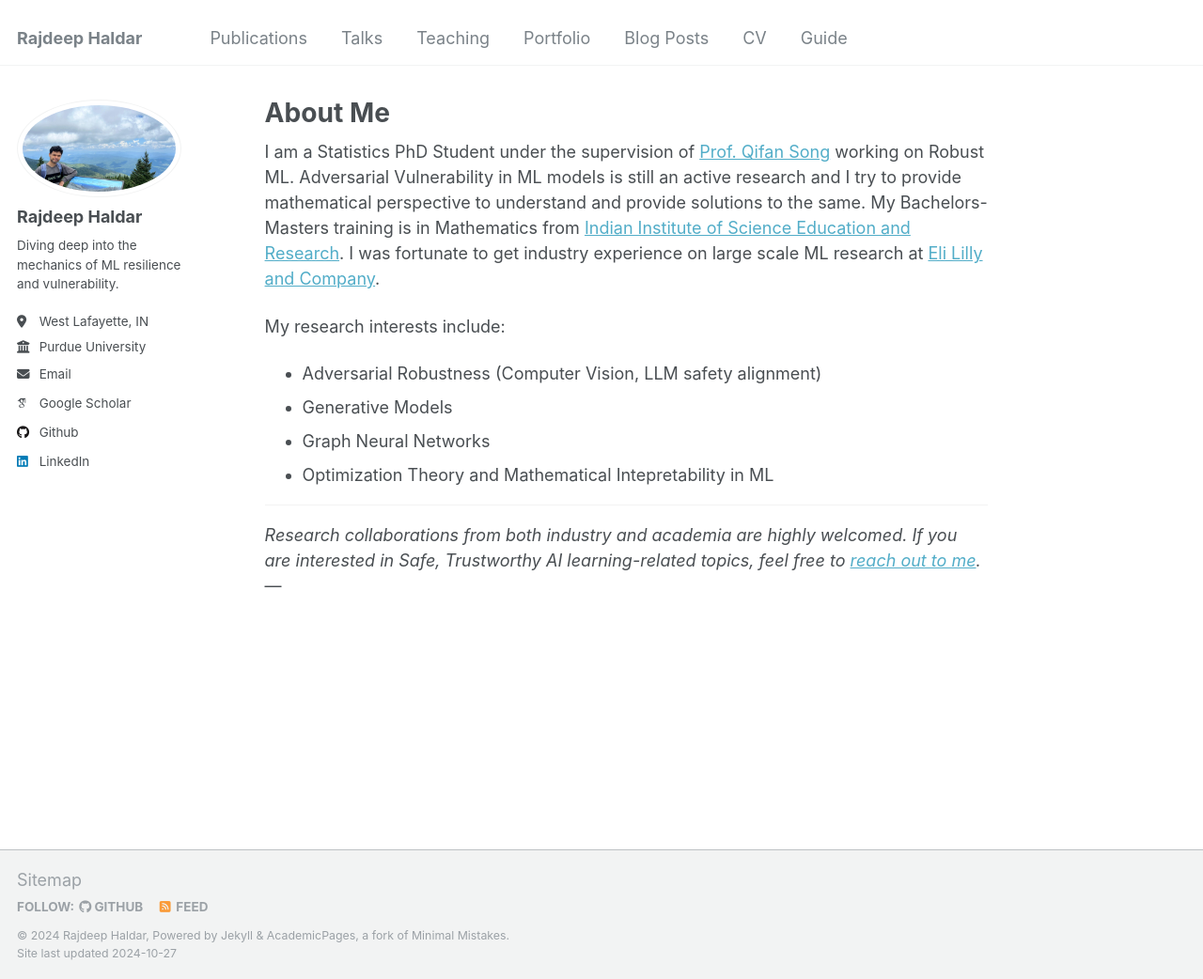
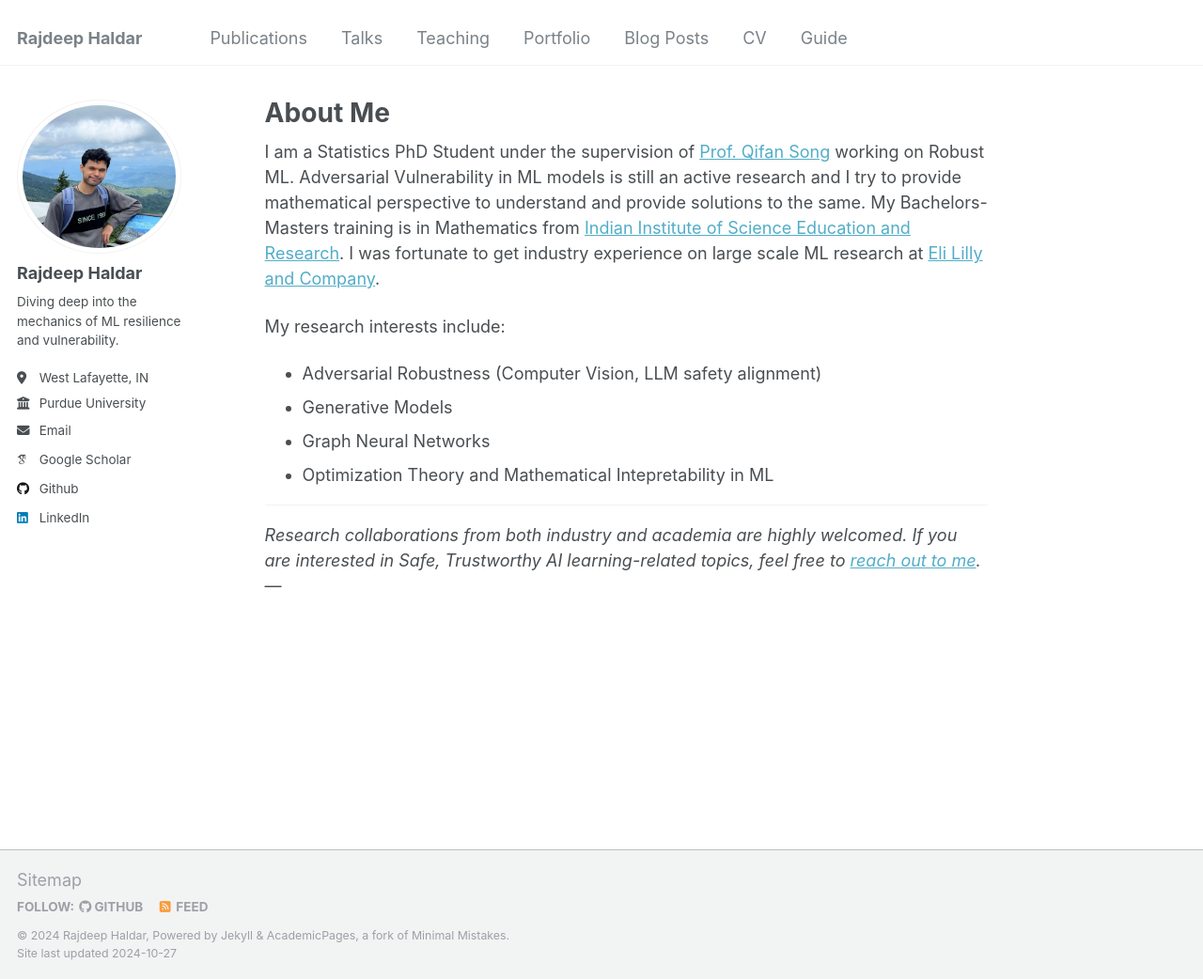
Before and after one commit to rhaldarpurdue/rhaldarpurdue.github.io, a Jekyll site: the page built from _pages/about.md, in a window 1280 px wide and 1042 px high. Shown: the whole window at 94% size. Built offline with Jekyll 4.4.1, drawn with Linux system fonts in a browser that asks for light colours; some web fonts are replaced.

Commit message:
Update _config.yml

```diff
--- a/_config.yml
+++ b/_config.yml
@@ -21,7 +21,7 @@ repository               : "rhaldarpurdue/rhaldarpurdue.github.io"
 #               Additional customization can be done by editing /_includes/author-profile.html
 author:
   # Biographic information
-  avatar           : "bio_image.jpg"
+  avatar           : "bio_cropped.jpg"
   name             : "Rajdeep Haldar"
   pronouns         : # example: "she/her"
   bio              : "Diving deep into the mechanics of ML resilience and vulnerability."
```
